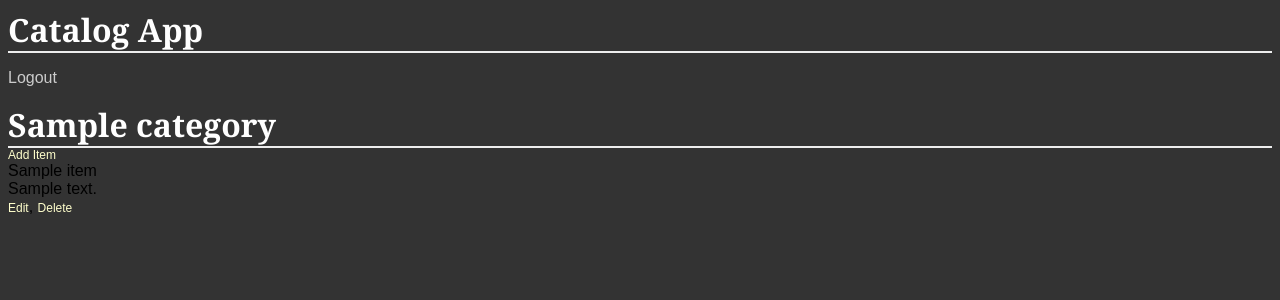
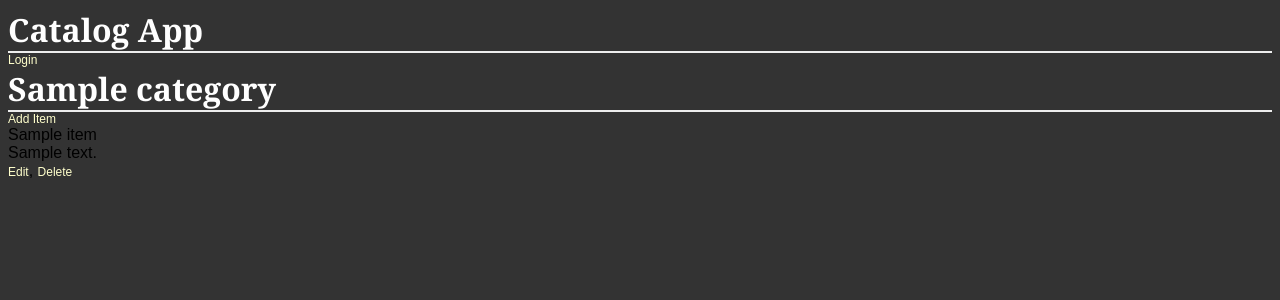
Before and after one commit to RegularChessPlayer/ListCategories, a Flask app: template catalog/templates/menu.html in a window 1280 px wide. Shown: the top 300 px of the page. Run offline with Flask 2, Linux system fonts and the light colour scheme; the visitor is signed in with stand-in values (Sample User, id 1); tables that the repository leaves empty hold one stand-in row (values such as "Sample post"); the template is opened without the code that fills it: most values are stand-ins (such as "Sample title", 1, 10 or a date in 2020).

Commit message:
Add call login and logout

```diff
--- a/catalog/application.py
+++ b/catalog/application.py
@@ -86,33 +86,63 @@ def gconnect():
     stored_gplus_id = login_session.get('gplus_id')
     if stored_access_token is not None and gplus_id == stored_gplus_id:
         response = make_response(json.dumps('Current user is already' +
-                                 'connected.'), 200)
+                                            'connected.'), 200)
         response.headers['Content-Type'] = 'application/json'
         return response
-
     # Store the access token in the session for later use.
     login_session['access_token'] = credentials.access_token
     login_session['gplus_id'] = gplus_id
-
     # Get user info
     userinfo_url = "https://www.googleapis.com/oauth2/v1/userinfo"
     params = {'access_token': credentials.access_token, 'alt': 'json'}
     answer = requests.get(userinfo_url, params=params)
-
     data = answer.json()
-
     login_session['username'] = data['name']
     login_session['picture'] = data['picture']
     login_session['email'] = data['email']
-
     output = ''
     output += '<h1>Welcome, '
     output += login_session['username']
     output += '!</h1>'
     output += '<img src="'
     output += login_session['picture']
-    output += ' " style = "width: 300px; height: 300px;border-radius: 150px;-webkit-border-radius: 150px;-moz-border-radius: 150px;"> '
+    output += ' " style = "width: 300px; height: 300px;border-radius:150px;'
+    output += '-webkit-border-radius: 150px;-moz-border-radius: 150px;"> '
     return output
+
+
+@app.route('/gdisconnect')
+def gdisconnect():
+    access_token = login_session.get('access_token')
+    if access_token is None:
+        print 'Access Token is None'
+        response = make_response(json.dumps('Current user not connected.'),
+                                 401)
+        response.headers['Content-Type'] = 'application/json'
+        return response
+    print 'In gdisconnect access token is %s', access_token
+    print 'User name is: '
+    print login_session['username']
+    url = 'https://accounts.google.com/o/oauth2'
+    '/revoke?token=%s' % login_session['access_token']
+    h = httplib2.Http()
+    result = h.request(url, 'GET')[0]
+    print 'result is '
+    print result
+    if result['status'] == '200':
+        del login_session['access_token']
+        del login_session['gplus_id']
+        del login_session['username']
+        del login_session['email']
+        del login_session['picture']
+        response = make_response(json.dumps('Successfully disconnected.'), 200)
+        response.headers['Content-Type'] = 'application/json'
+        return response
+    else:
+        response = make_response(json.dumps('Failed to revoke token for given'
+                                            'user.', 400))
+        response.headers['Content-Type'] = 'application/json'
+        return response
 
 
 @app.route('/category/<string:category_name>/json')
@@ -135,6 +165,8 @@ def menu(category_name):
 
 @app.route('/categoryItem/<string:category_name>/new', methods=['GET', 'POST'])
 def newCategoryItem(category_name):
+    if 'username' not in login_session:
+        return redirect('/login')
     if request.method == 'POST':
         category = session.query(Category).filter_by(name=category_name).one()
         newCategoryItem = CategoryItem(name=request.form['name'],
@@ -151,10 +183,12 @@ def newCategoryItem(category_name):
 @app.route('/category/<string:category_name>/<string:category_item_name>/edit',
            methods=['GET', 'POST'])
 def editCategoryItem(category_name, category_item_name):
+    if 'username' not in login_session:
+        return redirect('/login')
     category = session.query(Category).filter_by(name=category_name).one()
     categoryItem = session.query(CategoryItem).filter_by(
-                                                category_id=category.id,
-                                                name=category_item_name).one()
+        category_id=category.id,
+        name=category_item_name).one()
     if request.method == 'POST':
         categoryItem.name = request.form['name']
         categoryItem.description = request.form['description']
@@ -171,12 +205,14 @@ def editCategoryItem(category_name, category_item_name):
 @app.route('/category/<string:category_name>/<string:category_item_name>'
            '/delete', methods=['GET', 'POST'])
 def deleteCategoryItem(category_name, category_item_name):
+    if 'username' not in login_session:
+        return redirect('/login')
     if request.method == 'POST':
         print(category_item_name)
         category = session.query(Category).filter_by(name=category_name).one()
         categoryItem = session.query(CategoryItem).filter_by(
-                                                category_id=category.id,
-                                                name=category_item_name).one()
+            category_id=category.id,
+            name=category_item_name).one()
         session.delete(categoryItem)
         session.commit()
         return redirect(url_for('menu', category_name=category_name))
--- a/catalog/templates/menu.html
+++ b/catalog/templates/menu.html
@@ -6,7 +6,11 @@
         <header>
             <div class="header-inner">
                 <h1> Catalog App</h1>
-                <p>Logout</p>
+                {%if 'username'in session%}
+                    <a href='{{url_for('gdisconnect')}}'>Login</a>
+                {%else%}
+                    <a href='{{url_for('showLogin')}}'> Logout</a>
+                {% endif %}
             </div>
         </header>
         <h1>{{ category.name }} </h1>
```
